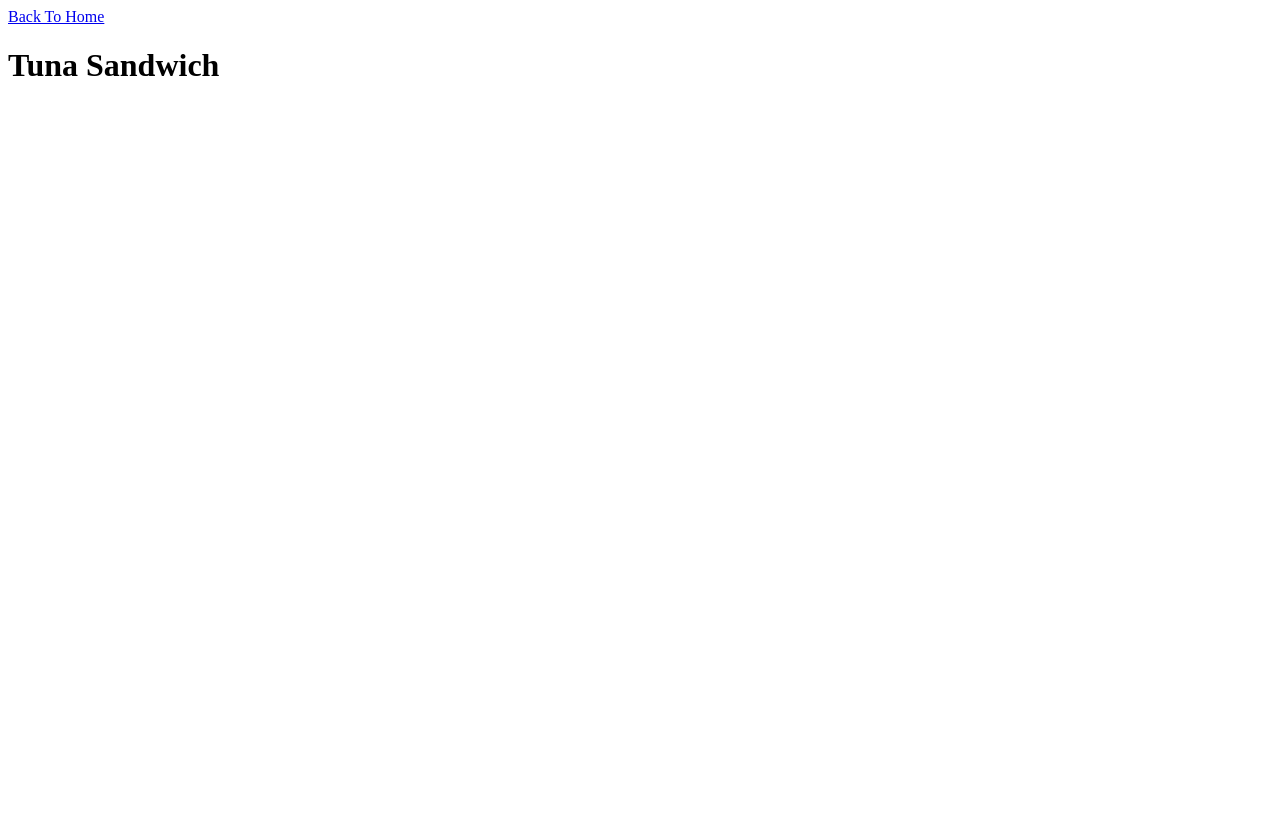
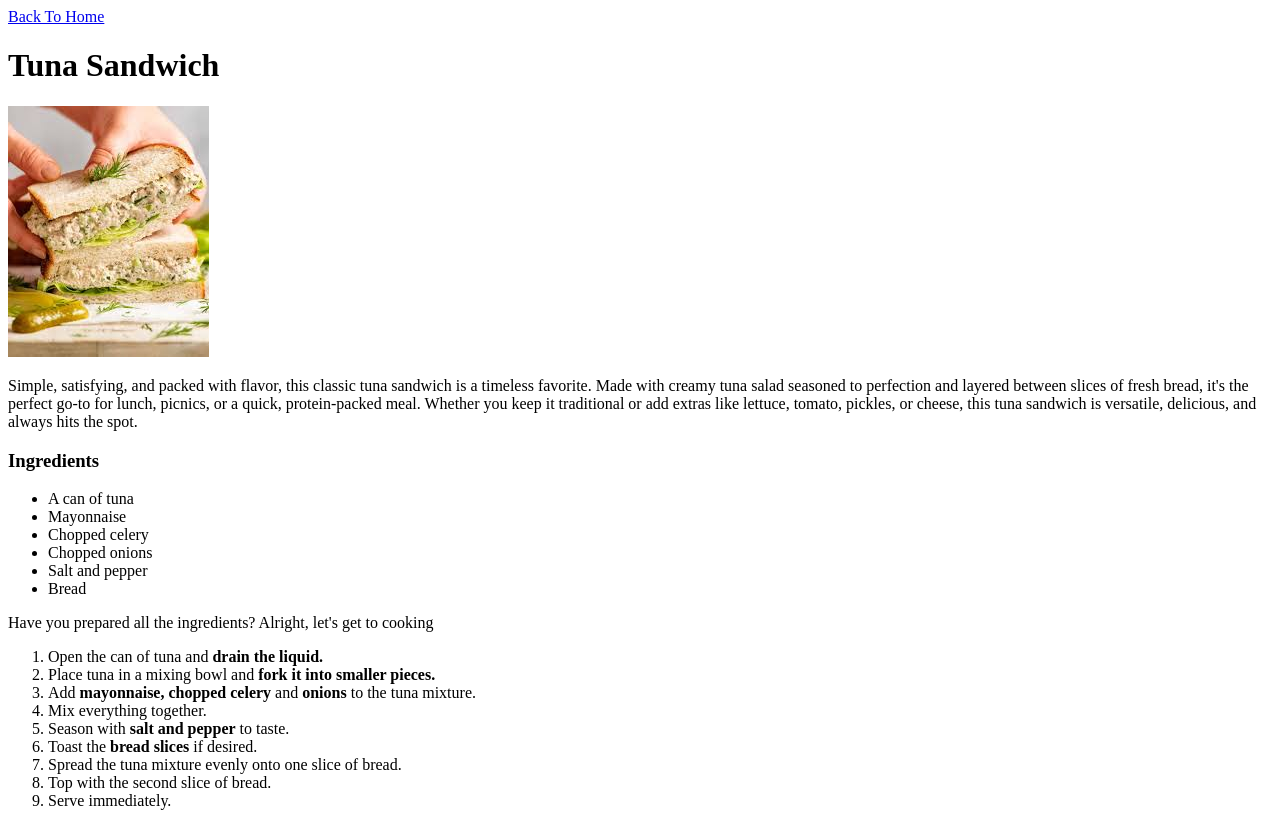
Before and after one commit to farhanredz/odin-recipes, a plain HTML site: page recipes/tuna-sandwich.html in a window 1280 px wide. Before the commit the page ends 800 px from the top, so only its background shows below. Drawn offline with Linux system fonts and the light colour scheme.

Commit message:
Added recipe contents

```diff
--- a/recipes/tuna-sandwich.html
+++ b/recipes/tuna-sandwich.html
@@ -7,5 +7,28 @@
     <body>
         <a href="../index.html">Back To Home</a>
         <h1>Tuna Sandwich</h1>
+        <img src="../img/tuna-sandwich.jpeg" alt="A picture of a Tuna Sandwich">
+        <p>Simple, satisfying, and packed with flavor, this classic tuna sandwich is a timeless favorite. Made with creamy tuna salad seasoned to perfection and layered between slices of fresh bread, it's the perfect go-to for lunch, picnics, or a quick, protein-packed meal. Whether you keep it traditional or add extras like lettuce, tomato, pickles, or cheese, this tuna sandwich is versatile, delicious, and always hits the spot.</p>
+        <h3>Ingredients</h3>
+        <ul>
+            <li>A can of tuna</li>
+            <li>Mayonnaise</li>
+            <li>Chopped celery</li>
+            <li>Chopped onions</li>
+            <li>Salt and pepper</li>
+            <li>Bread</li>
+        </ul>
+        <p>Have you prepared all the ingredients? Alright, let's get to cooking</p>
+        <ol>
+            <li>Open the can of tuna and <strong>drain the liquid.</strong></li>
+            <li>Place tuna in a mixing bowl and <strong>fork it into smaller pieces.</strong></li>
+            <li>Add <strong>mayonnaise, chopped celery</strong> and <strong>onions</strong> to the tuna mixture.</li>
+            <li>Mix everything together.</li>
+            <li>Season with <strong>salt and pepper</strong> to taste.</li>
+            <li>Toast the <strong>bread slices</strong> if desired.</li>
+            <li>Spread the tuna mixture evenly onto one slice of bread.</li>
+            <li>Top with the second slice of bread.</li>
+            <li>Serve immediately.</li>
+        </ol>
     </body>
 </html>
```
